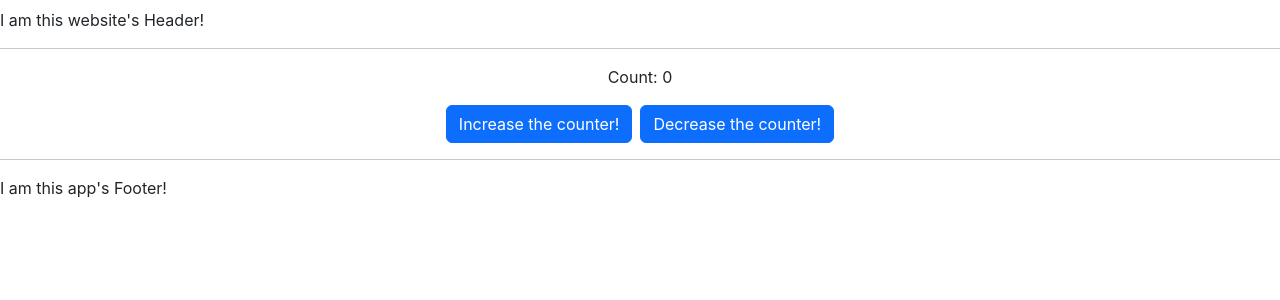
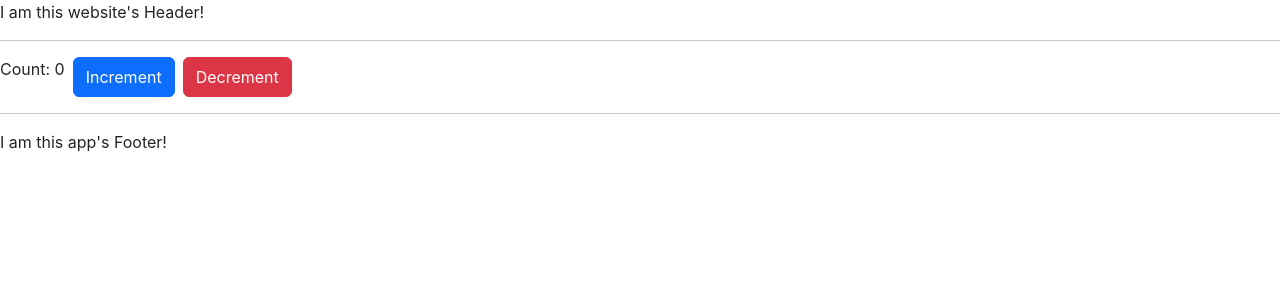
Before and after one commit to hhenriques1999/ReactSelfCrashLearning, a React (Create React App) app in the folder reactselfcrashlearning/: page / in a window 1280 px wide. Shown: the top 300 px of the page. Built offline with nearby package versions, Linux system fonts and the light colour scheme.

Commit message:
State Management - Part 2
Handling State Management with Context API

```diff
--- a/reactselfcrashlearning/src/App.js
+++ b/reactselfcrashlearning/src/App.js
@@ -1,24 +1,29 @@
 import './App.css';
-import React, { useState } from 'react';
+import React, { createContext, useContext, useState } from 'react';
 
-const commonFlexStyle = { "display": "flex", "justify-content": "center", "align-items": "center" };
+const CountContext = createContext();
 
-const headerStyle = { commonFlexStyle, "marginTop": ".5em" };
-const footerStyle = { commonFlexStyle, "marginBottom": ".5em" };
+function CountProvider({children}) {
+  const [count, setCount] = useState(0);
+  return (
+    <CountContext.Provider value={{count, setCount}}>
+      {children}
+    </CountContext.Provider>
+  );
+}
+
+function useCount() {
+  return useContext(CountContext);
+}
 
 function Counter() {
-  const [count, setCounter] = useState(0);
-
-  const increment = () => setCounter(count + 1);
-  const decrement = () => setCounter(count - 1);
+  const {count,setCount} = useCount();
 
   return (
-    <div className='d-flex flex-column justify-content-center align-items-center'>
+    <div className='d-flex gap-2'>
       <p>Count: {count}</p>
-      <div className='d-flex flex-row gap-2'>
-        <button className="btn btn-primary" onClick={increment}>Increase the counter!</button>
-        <button className="btn btn-primary" onClick={decrement}>Decrease the counter!</button>
-      </div>
+      <button className='btn btn-primary' onClick={() => setCount(count + 1)}>Increment</button>
+      <button className='btn btn-danger' onClick={() => setCount(count - 1)}>Decrement</button>
     </div>
   );
 }
@@ -27,9 +32,10 @@ function Counter() {
 function Header() {
   return (
     <>
-      <div style={headerStyle}>
+      <div>
         I am this website's Header!
-      </div><hr />
+      </div>
+      <hr />
     </>
   );
 }
@@ -39,7 +45,7 @@ function Footer() {
   return (
     <>
       <hr />
-      <div style={footerStyle}>
+      <div>
         I am this app's Footer!
       </div>
     </>
@@ -49,9 +55,9 @@ function Footer() {
 // This component is to be used to include all the main content for the website
 function Content() {
   return (
-    <>
+    <CountProvider>
       <Counter />
-    </>
+    </CountProvider>
   );
 }
 
```
